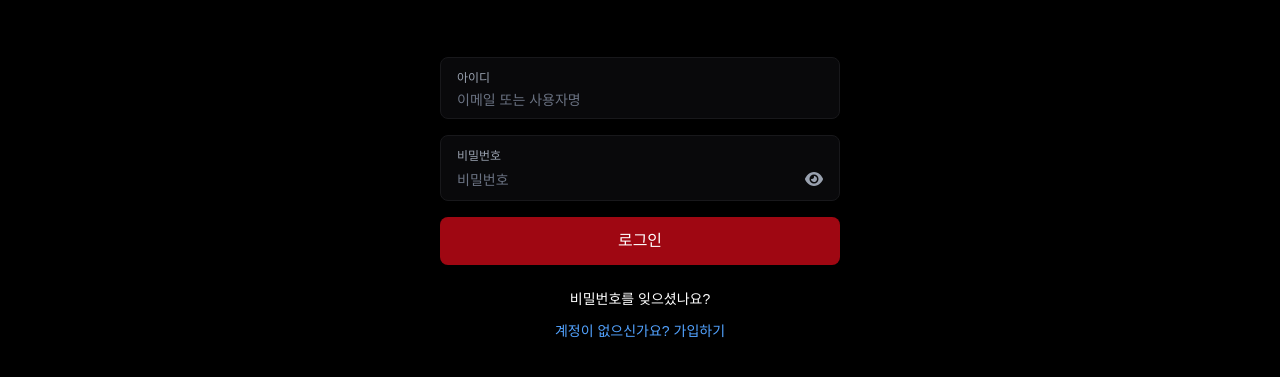
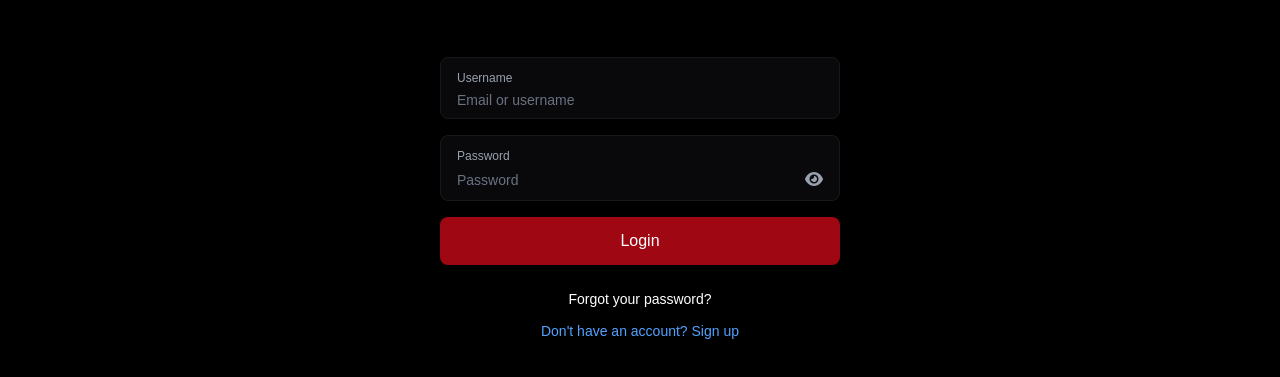
Before and after one commit to zzang535/poestagram, a Next.js app: page /login in a window 1280 px wide. Shown: the part 199-576 px from the top of the page. Built offline with nearby package versions, Linux system fonts and the light colour scheme; no server answers.

Commit message:
feat: login page localize

```diff
--- a/messages/en.json
+++ b/messages/en.json
@@ -3,11 +3,11 @@
     "newPost": "New Post",
     "login": "Login",
     "signup": "Sign Up",
-    "feed": "poestagram",
     "posts": "Posts",
     "editProfile": "Edit Profile",
     "profile": "Profile",
-    "resetPassword": "Reset Password"
+    "resetPassword": "Reset Password",
+    "poestagram": "poestagram"
   },
   "menu": {
     "logout": "Logout",
@@ -17,5 +17,19 @@
     "termsOfService": "Terms of Service",
     "language": "Language",
     "poestagram": "poestagram"
+  },
+  "login": {
+    "identifier": "Username",
+    "password": "Password",
+    "identifierPlaceholder": "Email or username",
+    "passwordPlaceholder": "Password",
+    "loginButton": "Login",
+    "loggingIn": "Logging in...",
+    "forgotPassword": "Forgot your password?",
+    "noAccount": "Don't have an account? Sign up",
+    "errors": {
+      "required": "Please enter both username and password.",
+      "loginFailed": "Login failed."
+    }
   }
 }
--- a/messages/ko.json
+++ b/messages/ko.json
@@ -3,11 +3,11 @@
     "newPost": "새 게시물",
     "login": "로그인",
     "signup": "회원가입",
-    "feed": "피오이스타그램",
     "posts": "게시물",
     "editProfile": "프로필 편집",
     "profile": "프로필",
-    "resetPassword": "비밀번호 재설정"
+    "resetPassword": "비밀번호 재설정",
+    "poestagram": "피오이스타그램"
   },
   "menu": {
     "logout": "로그아웃",
@@ -17,5 +17,19 @@
     "termsOfService": "이용약관",
     "language": "언어",
     "poestagram": "피오이스타그램"
+  },
+  "login": {
+    "identifier": "아이디",
+    "password": "비밀번호",
+    "identifierPlaceholder": "이메일 또는 사용자명",
+    "passwordPlaceholder": "비밀번호",
+    "loginButton": "로그인",
+    "loggingIn": "로그인 중...",
+    "forgotPassword": "비밀번호를 잊으셨나요?",
+    "noAccount": "계정이 없으신가요? 가입하기",
+    "errors": {
+      "required": "아이디와 비밀번호를 모두 입력해주세요.",
+      "loginFailed": "로그인에 실패했습니다."
+    }
   }
 }
--- a/src/components/layout/ClientLayout.tsx
+++ b/src/components/layout/ClientLayout.tsx
@@ -49,7 +49,7 @@ export default function ClientLayout({ children }: ClientLayoutProps) {
     } else if (pathname === '/signup') {
       return t('signup');
     } else if (pathname === '/feed') {
-      return t('feed');
+      return t('poestagram');
     } else if (pathname?.startsWith('/user/') && pathname?.endsWith('/feed')) {
       return t('posts');
     } else if (pathname === '/edit-profile') {
--- a/src/components/login/LoginForm.tsx
+++ b/src/components/login/LoginForm.tsx
@@ -3,6 +3,7 @@
 import { useState, useEffect } from "react";
 import Link from "next/link";
 import { useRouter } from "next/navigation";
+import { useTranslations } from "next-intl";
 import { useAuthStore } from "@/store/authStore";
 import { login } from "@/services/auth"; // login API만 사용
 import TextButton from "@/components/ui/TextButton";
@@ -11,6 +12,7 @@ import Input from "@/components/ui/Input";
 
 export default function LoginForm() {
   const router = useRouter();
+  const t = useTranslations('login');
   const isAuthenticated = useAuthStore((s) => s.isAuthenticated());
   const hasHydrated = useAuthStore((s) => s.hasHydrated);
   const [identifier, setIdentifier] = useState("");
@@ -28,7 +30,7 @@ export default function LoginForm() {
   const handleLogin = async (e: React.FormEvent) => {
     e.preventDefault();
     if (!identifier || !password) {
-      setErrorMessage("아이디와 비밀번호를 모두 입력해주세요.");
+      setErrorMessage(t('errors.required'));
       return;
     }
 
@@ -48,7 +50,7 @@ export default function LoginForm() {
       });
       router.push("/feed");
     } catch (error) {
-      setErrorMessage(error instanceof Error ? error.message : "로그인에 실패했습니다.");
+      setErrorMessage(error instanceof Error ? error.message : t('errors.loginFailed'));
     } finally {
       setIsSubmitting(false);
     }
@@ -74,17 +76,17 @@ export default function LoginForm() {
         <form className="space-y-4" onSubmit={handleLogin}>
           <div className="space-y-4">
             <Input
-              label="아이디"
+              label={t('identifier')}
               type="text"
-              placeholder="이메일 또는 사용자명"
+              placeholder={t('identifierPlaceholder')}
               value={identifier}
               onChange={(e) => setIdentifier(e.target.value)}
             />
 
             <Input
-              label="비밀번호"
+              label={t('password')}
               type="password"
-                placeholder="비밀번호"
+              placeholder={t('passwordPlaceholder')}
               value={password}
               onChange={(e) => setPassword(e.target.value)}
               showPasswordToggle={true}
@@ -99,16 +101,16 @@ export default function LoginForm() {
             <Button
               type="submit"
               loading={isSubmitting}
-              loadingText="로그인 중..."
+              loadingText={t('loggingIn')}
             >
-              로그인
+              {t('loginButton')}
             </Button>
           </div>
 
           <div className="space-y-2 mt-6">
             <Link href="/reset-password"
               className="block text-center text-black-100 text-sm hover:underline">
-              비밀번호를 잊으셨나요?
+              {t('forgotPassword')}
             </Link>
             <div className="text-center">
               <TextButton
@@ -117,7 +119,7 @@ export default function LoginForm() {
                 size="sm"
                 className="block w-full"
               >
-                계정이 없으신가요? 가입하기
+                {t('noAccount')}
               </TextButton>
             </div>
           </div>
```
Lines whose indentation alone changed are shown as unchanged.
